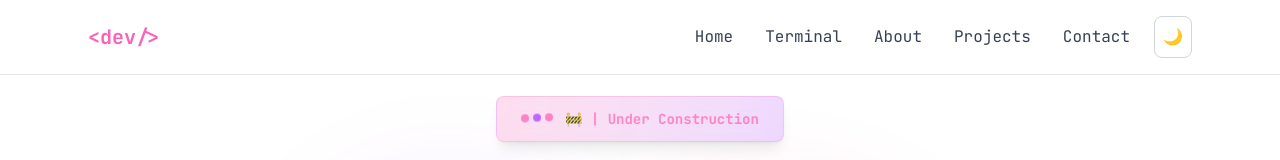
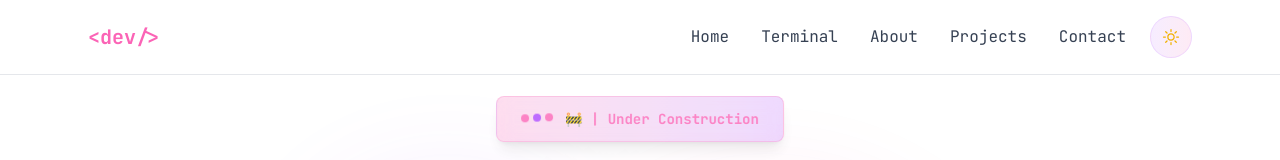
Before and after one commit to saynain/personal-website, a Next.js app: page / in a window 1280 px wide. Shown: the top 160 px of the page. Built offline with nearby package versions, Linux system fonts and the light colour scheme.

Commit message:
Changing the icon for switching between darkmode and lightmode

```diff
--- a/package.json
+++ b/package.json
@@ -9,6 +9,7 @@
     "lint": "next lint"
   },
   "dependencies": {
+    "@heroicons/react": "^2.2.0",
     "next": "15.3.3",
     "next-themes": "^0.4.6",
     "react": "^19.0.0",
--- a/src/app/components/ThemeToggle.tsx
+++ b/src/app/components/ThemeToggle.tsx
@@ -2,6 +2,7 @@
 
 import { useState, useEffect } from 'react'
 import { useTheme } from 'next-themes'
+import { SunIcon, MoonIcon } from '@heroicons/react/24/outline'
 
 export default function ThemeToggle() {
   const [mounted, setMounted] = useState(false)
@@ -13,19 +14,31 @@ export default function ThemeToggle() {
 
   if (!mounted) return null
 
+  const isDark = theme === 'dark'
+
   return (
-    <div className="flex items-center gap-2">
     <button
       onClick={() => {
         const newTheme = theme === 'dark' ? 'light' : 'dark'
         setTheme(newTheme)
-          console.log('Switching to:', newTheme)
       }}
-        className="p-2 rounded-lg border border-gray-300 dark:border-gray-600 bg-white dark:bg-gray-800 hover:bg-gray-100 dark:hover:bg-gray-700 transition-colors"
+      className="relative group p-2 rounded-full bg-gradient-to-r from-purple-500/10 to-pink-500/10 border border-purple-400/20 hover:border-purple-400/40 transition-all duration-300 hover:scale-105 hover:shadow-lg hover:shadow-purple-500/25"
       aria-label="Toggle theme"
     >
-        {theme === 'dark' ? '☀️' : '🌙'}
+      <div className="relative w-6 h-6 flex items-center justify-center">
+        {/* Sun Icon */}
+        <SunIcon className={`absolute w-5 h-5 text-yellow-500 transition-all duration-500 ${
+          isDark ? 'opacity-0 rotate-180 scale-0' : 'opacity-100 rotate-0 scale-100'
+        }`} />
+
+        {/* Moon Icon */}
+        <MoonIcon className={`absolute w-5 h-5 text-purple-400 transition-all duration-500 ${
+          isDark ? 'opacity-100 rotate-0 scale-100' : 'opacity-0 -rotate-180 scale-0'
+        }`} />
+      </div>
+
+      {/* Hover glow effect */}
+      <div className="absolute inset-0 rounded-full bg-gradient-to-r from-purple-400 to-pink-400 opacity-0 group-hover:opacity-20 transition-opacity duration-300 blur-sm -z-10"></div>
     </button>
-    </div>
   )
 }
```
Also changed, not shown: 1 other file (tests, documents, lock files or other folders). Lines whose indentation alone changed are shown as unchanged.
